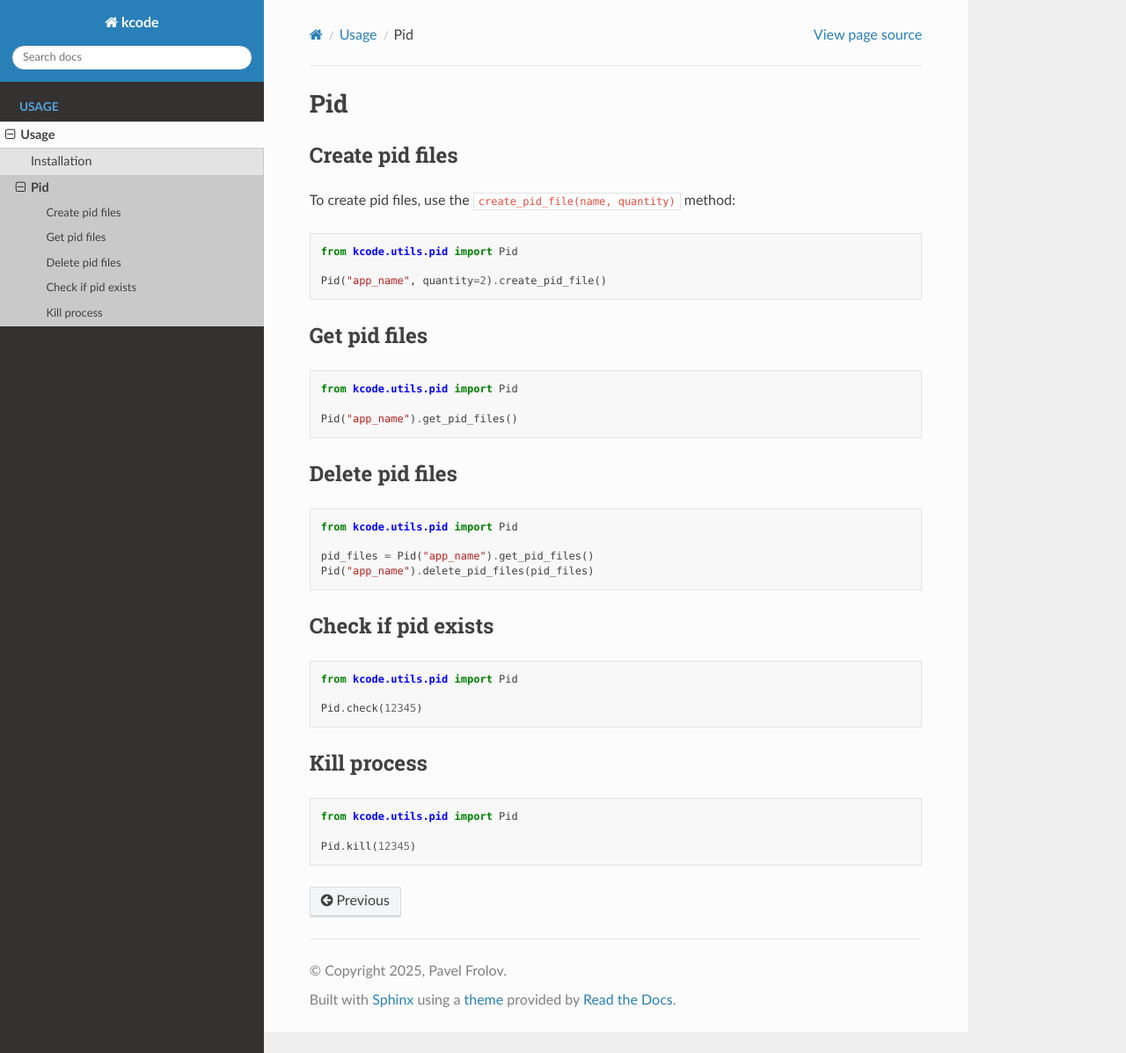
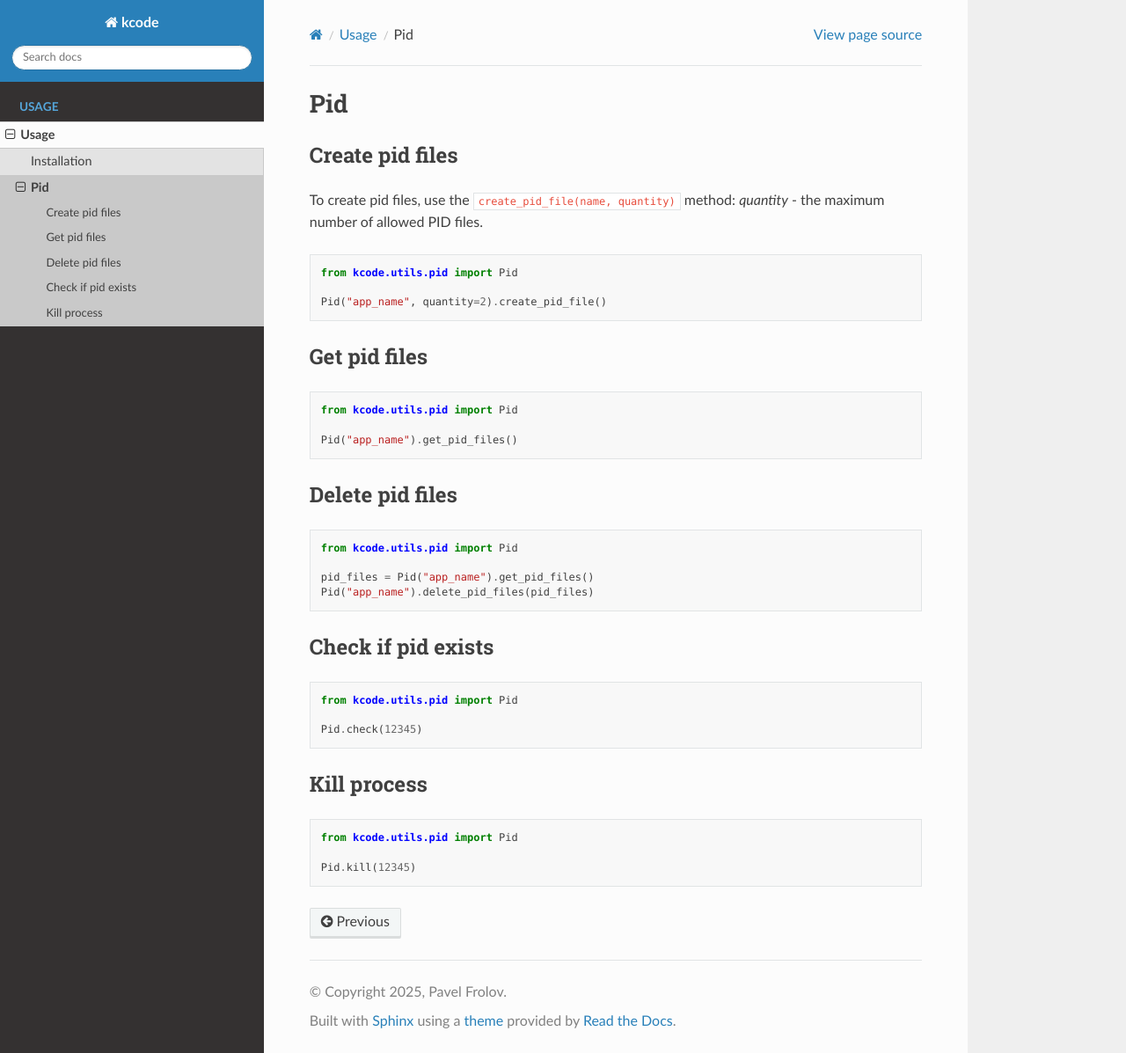
Before and after one commit to frolpaxa/kcode, a Sphinx documentation site: the page built from docs/source/pid.rst, in a window 1280 px wide and 1197 px high. Shown: the whole window at 88% size. Built offline with Sphinx 7.4.7 and the Read the Docs theme 3.1.0, drawn with Linux system fonts in a browser that asks for light colours.

Commit message:
pid docs

```diff
--- a/docs/source/pid.rst
+++ b/docs/source/pid.rst
@@ -7,6 +7,7 @@ Create pid files
 ----------------
 
 To create pid files, use the ``create_pid_file(name, quantity)`` method:
+`quantity` - the maximum number of allowed PID files.
 
 .. code-block:: python
 
```
